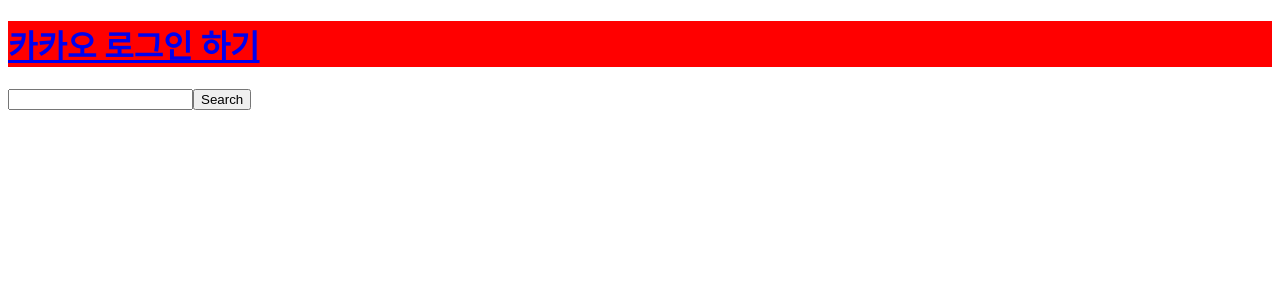
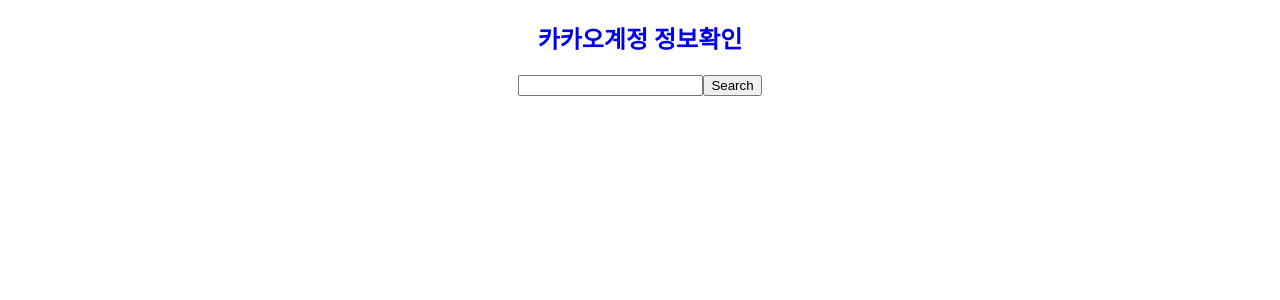
Before and after one commit to junghwki/kakaoAPI, a React (Create React App) app in the folder kakao-api/: page / in a window 1280 px wide. Shown: the top 300 px of the page. Built offline with nearby package versions, Linux system fonts and the light colour scheme.

Commit message:
style: style수정

```diff
--- a/kakao-api/src/components/Page/BookSearch.jsx
+++ b/kakao-api/src/components/Page/BookSearch.jsx
@@ -1,7 +1,5 @@
 import React, { useState } from "react";
-import { useQuery } from "react-query";
 import { useNavigate } from "react-router-dom";
-import KakaoBookSearch from "../query/kakaoBookSearch";
 
 function BookSearch() {
   const navigate = useNavigate();
@@ -12,6 +10,7 @@
   };
 
   const onSubmit = async () => {
+    if (inputValue) {
       navigate("/booksearch/result", {
         state: {
           query: inputValue,
@@ -20,12 +19,15 @@
           size: 50,
         },
       });
+    }
   };
 
   return (
     <div>
       <input type="text" value={inputValue} onChange={changeValue}></input>
-      <button onClick={onSubmit}>Search</button>
+      <button type="submit" onClick={onSubmit}>
+        Search
+      </button>
     </div>
   );
 }
--- a/kakao-api/src/components/Page/Books.jsx
+++ b/kakao-api/src/components/Page/Books.jsx
@@ -2,8 +2,9 @@
 import styled from "styled-components";
 
 const BookInfo = styled.div`
-  border: 3px black solid;
-  width: 45%;
+  border: 2px black solid;
+  border-radius: 5px;
+  width: 40%;
   margin: 1%;
 `;
 
--- a/kakao-api/src/components/Page/Login.jsx
+++ b/kakao-api/src/components/Page/Login.jsx
@@ -3,14 +3,16 @@
 import { KAKAO_AUTH_URL } from "./auth.js";
 
 const LoginButtonStyleC = styled.div`
-  background-color: red;
+  & a {
+    text-decoration: none;
+  }
 `;
 
 function Login() {
   return (
     <LoginButtonStyleC>
       <a href={KAKAO_AUTH_URL}>
-        <h1>카카오 로그인 하기</h1>
+        <h2>카카오계정 정보확인</h2>
       </a>
     </LoginButtonStyleC>
   );
--- a/kakao-api/src/components/Page/Main.jsx
+++ b/kakao-api/src/components/Page/Main.jsx
@@ -1,15 +1,18 @@
 import React from "react";
 import Login from "./Login";
-import { useSelector } from "react-redux";
 import BookSearch from "./BookSearch";
+import styled from "styled-components";
+
+const MainStyleC = styled.div`
+  text-align: center;
+`;
 
 function Main() {
-  const data = useSelector((state) => state);
   return (
-    <>
+    <MainStyleC>
       <Login />
       <BookSearch />
-    </>
+    </MainStyleC>
   );
 }
 
```
Lines whose indentation alone changed are shown as unchanged.
